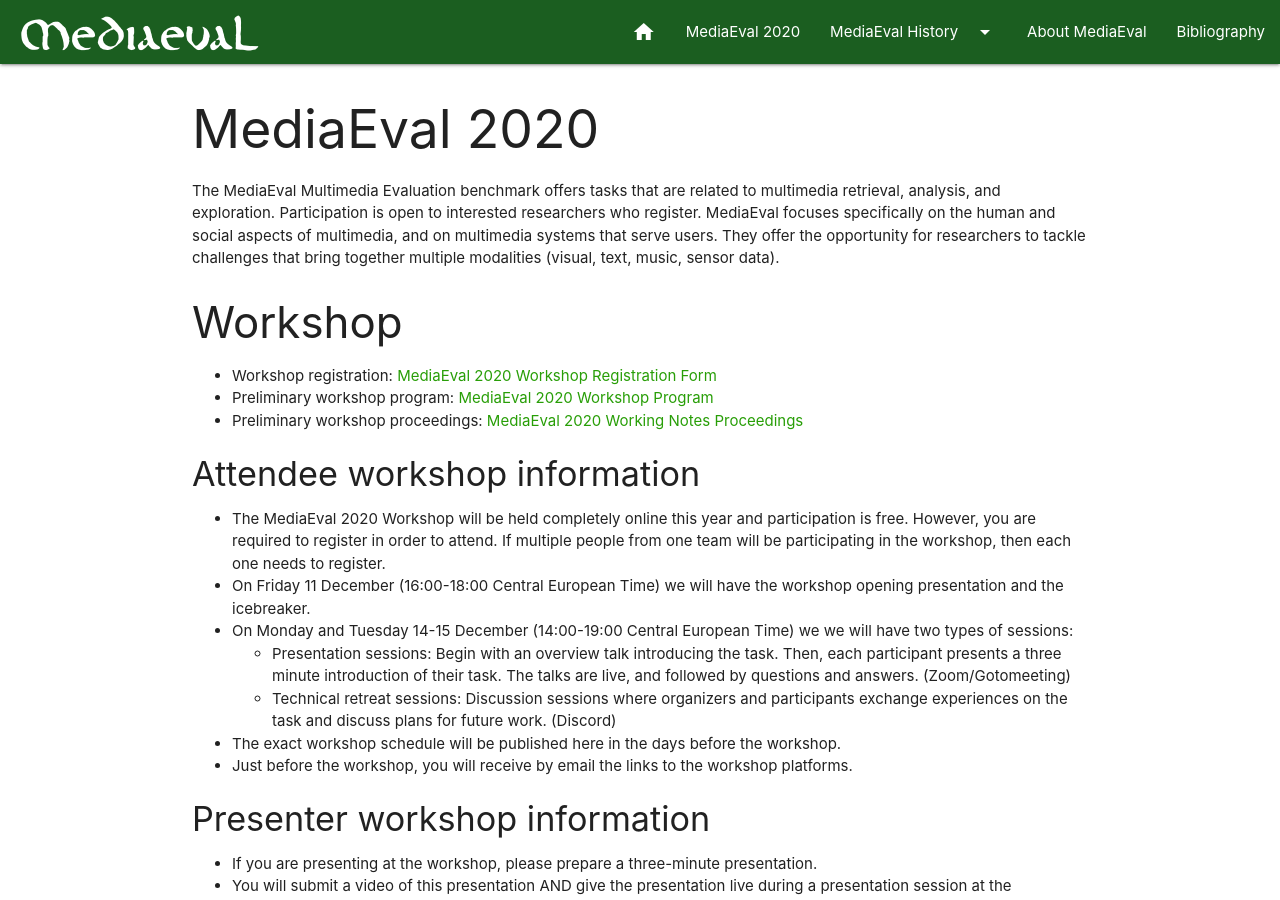
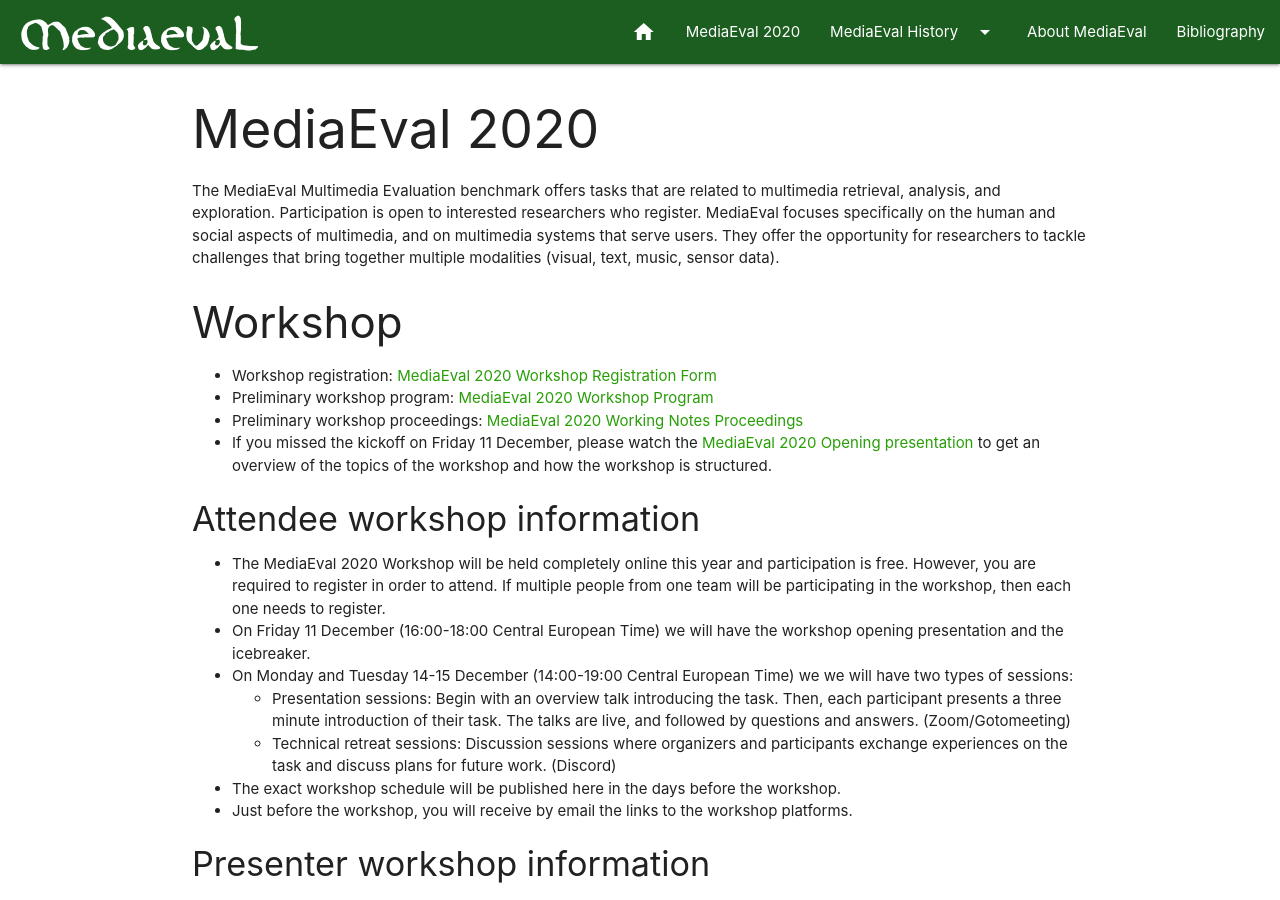
Before and after one commit to multimediaeval/multimediaeval.github.io, a Jekyll site: the page built from _editions/2020.md, in a window 1280 px wide and 900 px high. Built offline with Jekyll 4.4.1, drawn with Linux system fonts in a browser that asks for light colours.

Commit message:
Update 2020.md
added link to opening video

```diff
--- a/_editions/2020.md
+++ b/_editions/2020.md
@@ -16,6 +16,7 @@
 * Workshop registration: [MediaEval 2020 Workshop Registration Form](https://forms.gle/ZbXsMSzRTc2xcphB6)
 * Preliminary workshop program: [MediaEval 2020 Workshop Program](https://docs.google.com/document/d/1oNOF9Ksmkhae6e_Nyv42eXSMzUEohJde1wtjl6aWAtg/edit)
 * Preliminary workshop proceedings: [MediaEval 2020 Working Notes Proceedings](https://www.eigen.no)
+* If you missed the kickoff on Friday 11 December, please watch the [MediaEval 2020 Opening presentation](https://youtu.be/5-9gOudmKFY) to get an overview of the topics of the workshop and how the workshop is structured.
 
 #### Attendee workshop information
 * The MediaEval 2020 Workshop will be held completely online this year and participation is free. However, you are required to register in order to attend. If multiple people from one team will be participating in the workshop, then each one needs to register.
```
